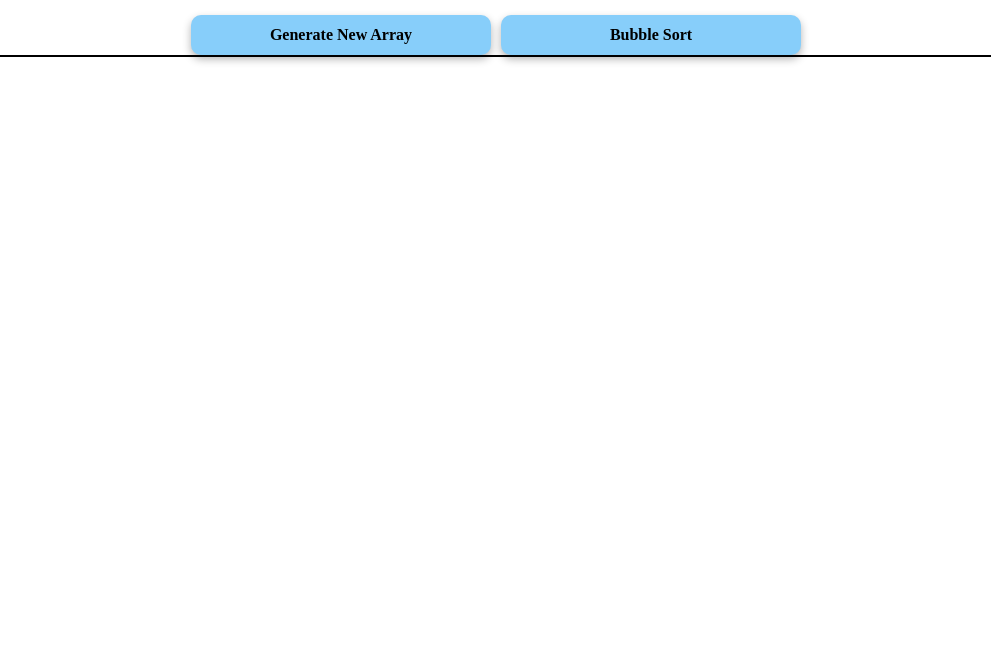
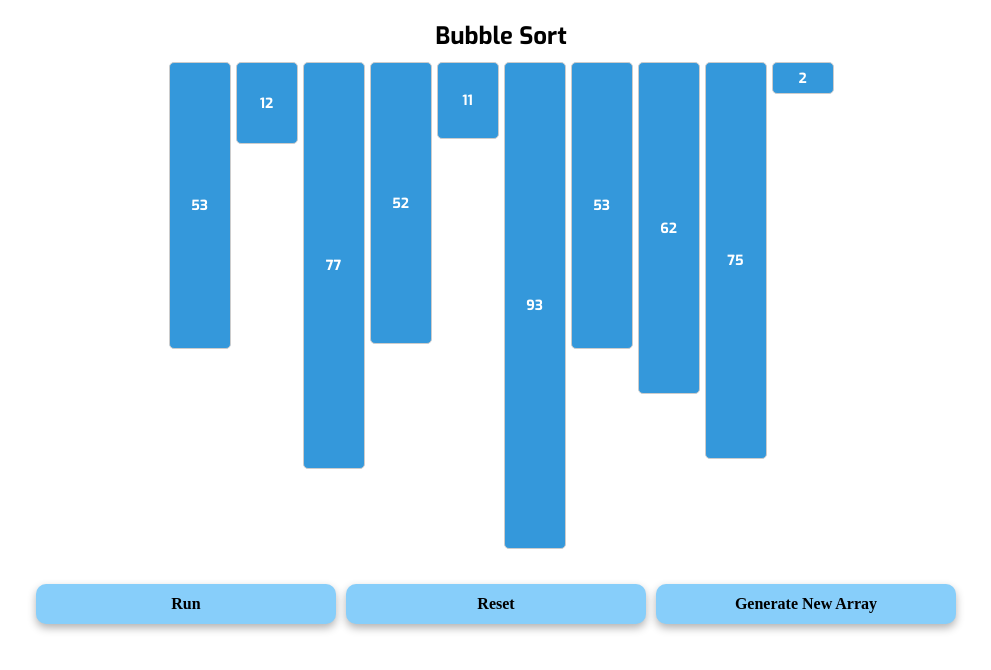
Before and after one commit to prakharsri007/PathFinder-Visualizer, a React (Create React App) app in the folder my-app/: page /sorting-visualizer in a window 1280 px wide. Shown: the top 670 px of the page, without its empty margins (139-1130 px from the left). Built offline with nearby package versions, Linux system fonts and the light colour scheme.

Commit message:
sorting-BubbleSortVisualizer

```diff
--- a/my-app/src/SortingVisualizer/BubbleSortVisualizer.css
+++ b/my-app/src/SortingVisualizer/BubbleSortVisualizer.css
@@ -1,29 +1,50 @@
-/* Add this to your CSS file */
-div {
-  box-sizing: border-box;
-}
-
-body {
-  display: flex;
-  justify-content: center;
-  align-items: center;
-  height: 100vh;
-  margin: 0;
-}
-
-button {
-  margin: 5px;
-  padding: 10px;
-  font-size: 16px;
-  cursor: pointer;
-}
-
-.container {
+.sort-visualizer {
+  text-align: center;
   margin-top: 20px;
 }
 
-.bar {
-  margin: 0 1px;
+.array {
+  display: flex;
+  justify-content: center;
+  gap: 5px;
+  margin-bottom: 20px;
+}
+
+
+.array-element {
   background-color: #3498db;
-  border: 1px solid #000;
+  color: #fff;
+  padding: 10px;
+  border-radius: 5px;
+  font-size: 14px;
+  text-align: center;
+  transition: height 0.3s, background-color 0.3s;
 }
+
+.array-element.sorting {
+  background-color: #e74c3c;
+}
+
+.array-element.swapping {
+  background-color: #2ecc71;
+}
+
+.steps {
+  display: flex;
+  gap: 5px;
+  margin-bottom: 20px;
+}
+
+.step {
+  display: flex;
+  gap: 5px;
+  justify-content: center; /* Center the content horizontally */
+}
+
+.step.considered span {
+  color: blue; /* Change the color for considered steps */
+}
+
+.step.swap span {
+  color: green; /* Change the color for swap steps */
+}
--- a/my-app/src/SortingVisualizer/BubbleSortVisualizer.js
+++ b/my-app/src/SortingVisualizer/BubbleSortVisualizer.js
@@ -1,72 +1,133 @@
-import React, { useState, useEffect, useCallback } from 'react';
+import React, { useState, useEffect, useMemo } from 'react';
+import './BubbleSortVisualizer.css';
 
-const SortingVisualizer = () => {
+function BubbleSortVisualizer() {
   const [array, setArray] = useState([]);
+  const [currentSteps, setCurrentSteps] = useState([]);
+  const [allSteps, setAllSteps] = useState([]);
+  const [isSorting, setIsSorting] = useState(false);
 
-  const resetArray = useCallback(() => {
-    const newArray = generateRandomArray(20);
-    setArray(newArray);
+  const initialArray = useMemo(() => {
+    const newArray = Array.from({ length: 10 }, () => Math.floor(Math.random() * 100));
+    return newArray;
   }, []);
 
   useEffect(() => {
-    resetArray();
-  }, [resetArray]);
+    setArray(initialArray);
+    setCurrentSteps([]);
+    setAllSteps([]);
+    setIsSorting(false);
+  }, [initialArray]);
 
-  const generateRandomArray = (size) => {
-    return Array.from({ length: size }, () => Math.floor(Math.random() * 100) + 1);
+  const visualizeSteps = (steps) => {
+    setIsSorting(true);
+
+    steps.forEach((step, index) => {
+      setTimeout(() => {
+        setCurrentSteps([step]);
+
+        if (step.action === 'swap') {
+          // Update the array state after a swap
+          setArray((prevArray) => {
+            const newArray = [...prevArray];
+            [newArray[step.indices[0]], newArray[step.indices[1]]] = [newArray[step.indices[1]], newArray[step.indices[0]]];
+            return newArray;
+          });
+        }
+      }, index * 1000);
+
+      setTimeout(() => {
+        setCurrentSteps([]);
+      }, (index + 1) * 1000);
+    });
+
+    setTimeout(() => {
+      setAllSteps((prevAllSteps) => [...prevAllSteps, steps]);
+      setIsSorting(false);
+    }, steps.length * 1000);
   };
 
-  const sleep = (ms) => new Promise(resolve => setTimeout(resolve, ms));
+  const visualizeSort = () => {
+    const arrayCopy = [...array];
+    const sortSteps = [];
 
-  const bubbleSort = async () => {
-    const n = array.length;
-    const tempArray = [...array];
+    for (let i = 0; i < arrayCopy.length - 1; i++) {
+      for (let j = 0; j < arrayCopy.length - i - 1; j++) {
+        sortSteps.push({ indices: [j, j + 1], action: 'considered' });
 
-    for (let i = 0; i < n - 1; i++) {
-      for (let j = 0; j < n - i - 1; j++) {
-        // Highlight the bars being compared
-        const updatedArray = tempArray.map((value, index) => (index === j || index === j + 1 ? value + 50 : value));
-        setArray([...updatedArray]);
-        await sleep(100);
-
-        if (tempArray[j] > tempArray[j + 1]) {
+        if (arrayCopy[j] > arrayCopy[j + 1]) {
           // Swap elements
-          const temp = tempArray[j];
-          tempArray[j] = tempArray[j + 1];
-          tempArray[j + 1] = temp;
-
-          // Redraw after swapping
-          setArray([...tempArray]);
-          await sleep(100);
+          sortSteps.push({ indices: [j, j + 1], action: 'swap' });
+          [arrayCopy[j], arrayCopy[j + 1]] = [arrayCopy[j + 1], arrayCopy[j]];
         }
       }
     }
 
-    // Highlight the sorted bars
-    setArray(tempArray.map(value => value + 50));
+    visualizeSteps(sortSteps);
+  };
+
+  const handleRun = () => {
+    if (!isSorting) {
+      visualizeSort();
+    }
+  };
+
+  const handleReset = () => {
+    setArray(initialArray);
+    setCurrentSteps([]);
+    setAllSteps([]);
+  };
+
+  const handleGenerateArray = () => {
+    const newArray = Array.from({ length: 8 }, () => Math.floor(Math.random() * 20) + 1);
+    setArray(newArray);
+    setCurrentSteps([]);
+    setAllSteps([]);
   };
 
   return (
-    <div>
-      <div>
-        <button onClick={resetArray}>Generate New Array</button>
-        <button onClick={bubbleSort}>Bubble Sort</button>
-      </div>
-      <div style={{ display: 'flex' }}>
-        {array.map((value, index) => (
+    <div className="sort-visualizer">
+      <h2>Bubble Sort</h2>
+      {/* Display array */}
+      <div className="array">
+        {array.map((num, index) => (
           <div
             key={index}
-            style={{
-              height: `${value}%`,
-              width: `${100 / array.length}%`,
-              backgroundColor: '#3498db',
-              border: '1px solid #000',
-            }}
-          ></div>
+            className={`array-element ${currentSteps.some((step) => step.indices.includes(index)) ? 'considered' : ''}`}
+            style={{ height: `${num * 5}px` }}
+          >
+            {num}
+          </div>
+        ))}
+      </div>
+      <div>
+        <button onClick={handleRun} disabled={isSorting}>
+          Run
+        </button>
+        <button onClick={handleReset} disabled={isSorting}>
+          Reset
+        </button>
+        <button onClick={handleGenerateArray} disabled={isSorting}>
+          Generate New Array
+        </button>
+      </div>
+      {/* Display visualization steps */}
+      <div className="steps">
+        {allSteps.map((steps, iteration) => (
+          <div key={iteration}>
+            {steps.map((step, index) => (
+              <div key={index} className={`${step.action} step`}>
+                {step.indices.map((idx) => (
+                  <span key={idx}>{array[idx]}</span>
+                ))}
+                {step.action === 'swap' && '-swap'}
+              </div>
+            ))}
+          </div>
         ))}
       </div>
     </div>
   );
-};
+}
 
-export default SortingVisualizer;
+export default BubbleSortVisualizer;
```
